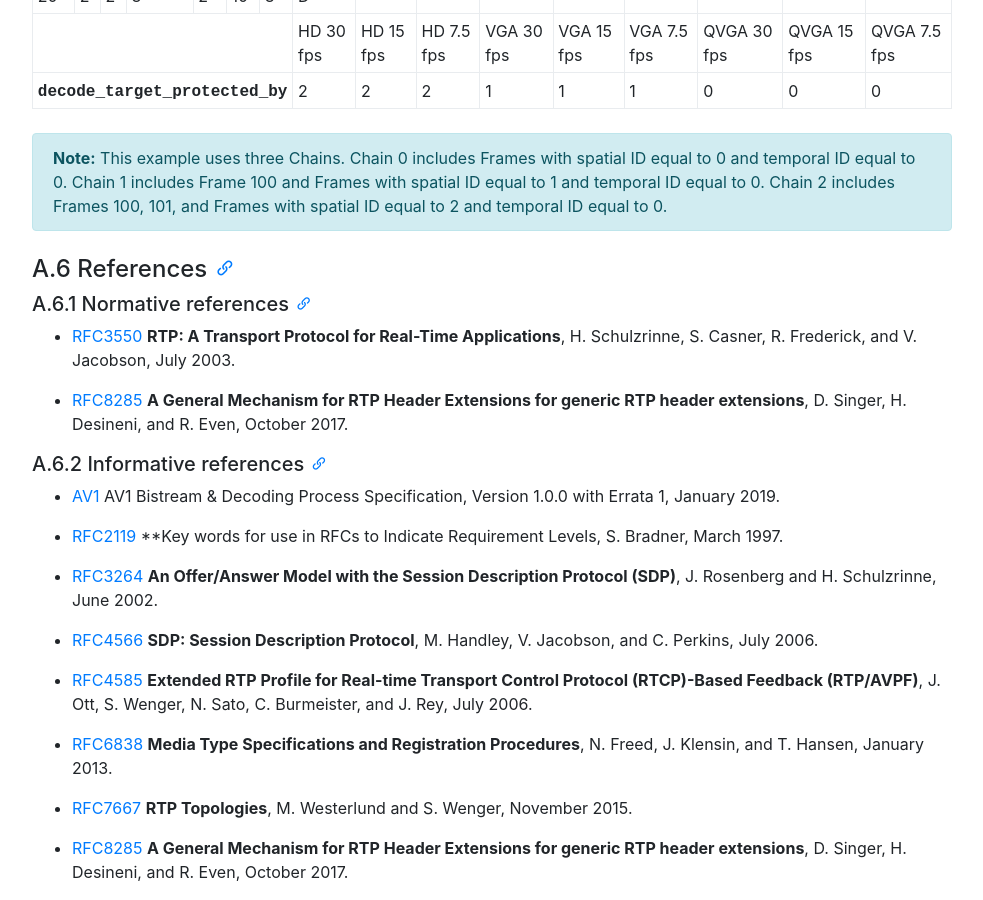
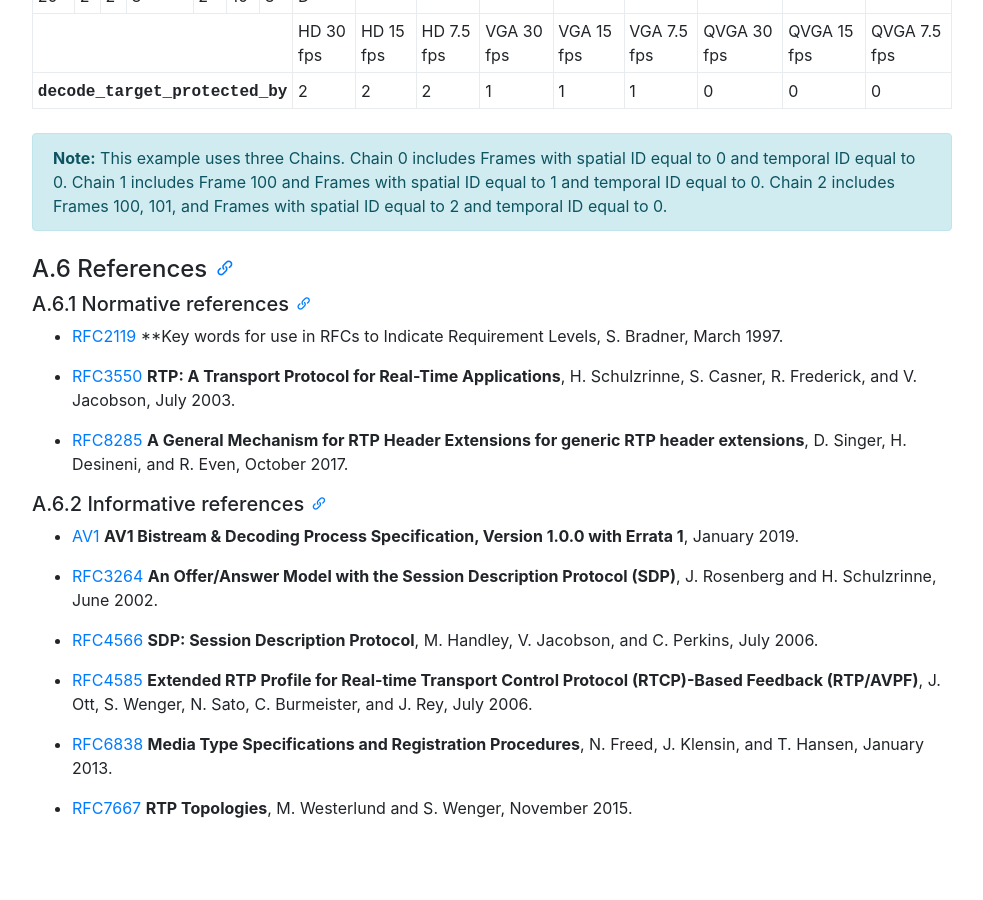
Before and after one commit to AOMediaCodec/av1-rtp-spec, a Jekyll site: the page built from index.md, in a window 1280 px wide and 900 px high, scrolled down 26081 px. Shown: the whole window, without its empty margins (53-1036 px from the left). Built offline with Jekyll 4.4.1, drawn with Linux system fonts in a browser that asks for light colours; nearby versions of some CDN libraries; after the commit the page ends 26917 px from its top, so only the background shows below that; some of the changed lines change nothing that is shown.

Commit message:
Update av1-rtp-spec.md

```diff
--- a/av1-rtp-spec.md
+++ b/av1-rtp-spec.md
@@ -1377,6 +1377,8 @@ with spatial ID equal to 1 and temporal ID equal to 0. Chain 2 includes Frames
 
 ##### A.6.1 Normative references
 
+ * [RFC2119](https://tools.ietf.org/html/rfc2119 "RFC2119") **Key words for use in RFCs to Indicate Requirement Levels, S. Bradner, March 1997.
+
   * [RFC3550](https://tools.ietf.org/html/rfc3550 "RFC3550") **RTP: A Transport Protocol for Real-Time Applications**, H. Schulzrinne, S. Casner, R. Frederick, and V. Jacobson, July 2003.
 
    * [RFC8285](https://tools.ietf.org/html/rfc8285 "RFC8285") **A General Mechanism for RTP Header Extensions for generic RTP header extensions**, D. Singer, H. Desineni, and R. Even, October 2017.
@@ -1384,9 +1386,7 @@ with spatial ID equal to 1 and temporal ID equal to 0. Chain 2 includes Frames
 
 ##### A.6.2 Informative references
 
-* [AV1](https://aomediacodec.github.io/av1-spec/av1-spec.pdf "AV1 1.0.0 with Errata1") AV1 Bistream & Decoding Process Specification, Version 1.0.0 with Errata 1, January 2019.
-
-* [RFC2119](https://tools.ietf.org/html/rfc2119 "RFC2119") **Key words for use in RFCs to Indicate Requirement Levels, S. Bradner, March 1997.
+* [AV1](https://aomediacodec.github.io/av1-spec/av1-spec.pdf "AV1 1.0.0 with Errata1") **AV1 Bistream & Decoding Process Specification, Version 1.0.0 with Errata 1**, January 2019.
 
 * [RFC3264](https://tools.ietf.org/html/rfc3264 "RFC3264") **An Offer/Answer Model with the Session Description Protocol (SDP)**, J. Rosenberg and H. Schulzrinne, June 2002.
 
@@ -1397,5 +1397,3 @@ with spatial ID equal to 1 and temporal ID equal to 0. Chain 2 includes Frames
 * [RFC6838](https://tools.ietf.org/html/rfc6838 "RFC6838") **Media Type Specifications and Registration Procedures**, N. Freed, J. Klensin, and T. Hansen, January 2013.
 
  * [RFC7667](https://tools.ietf.org/html/rfc7667 "RFC7667") **RTP Topologies**, M. Westerlund and S. Wenger, November 2015.
-
-* [RFC8285](https://tools.ietf.org/html/rfc8285 "RFC8285") **A General Mechanism for RTP Header Extensions for generic RTP header extensions**, D. Singer, H. Desineni, and R. Even, October 2017.
```
